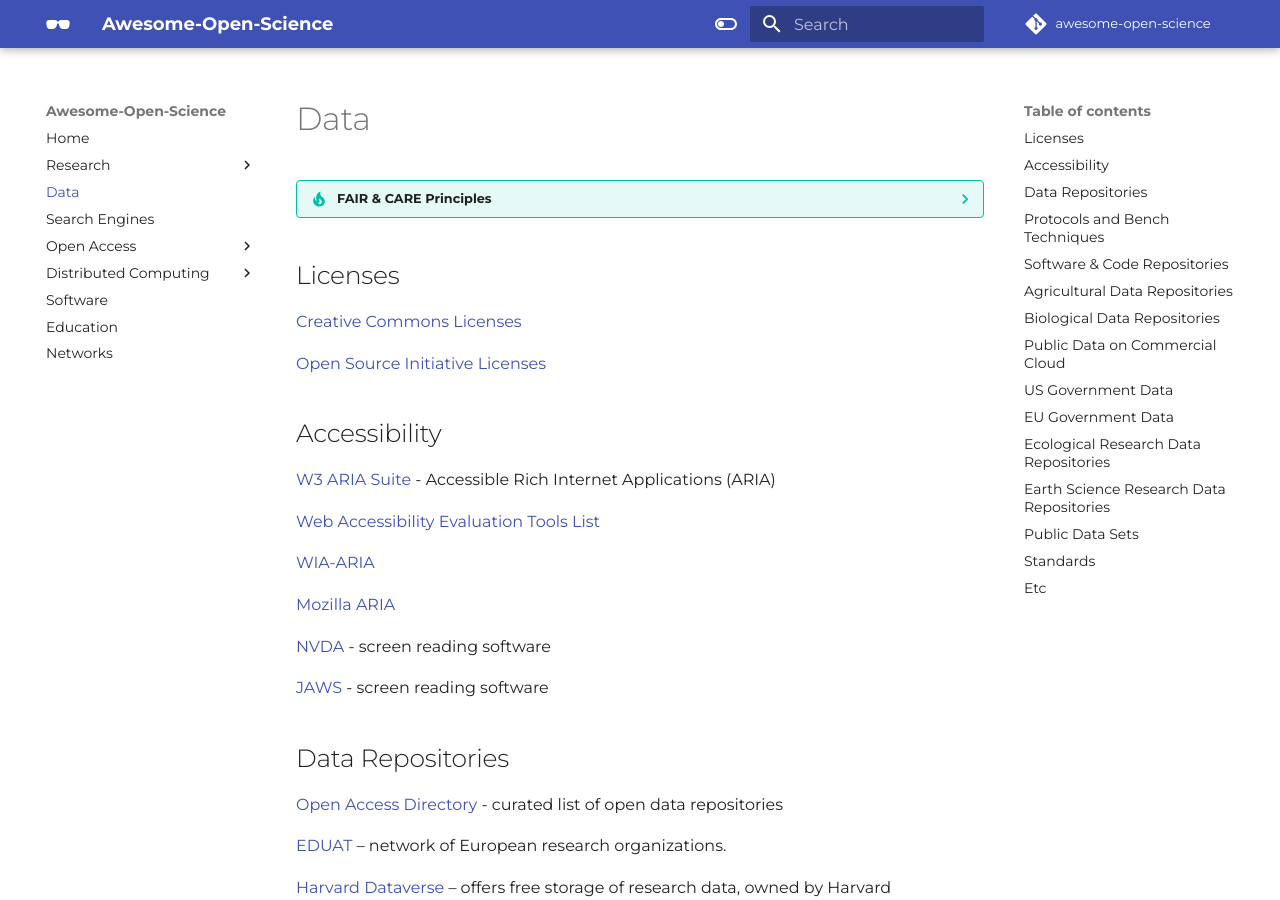
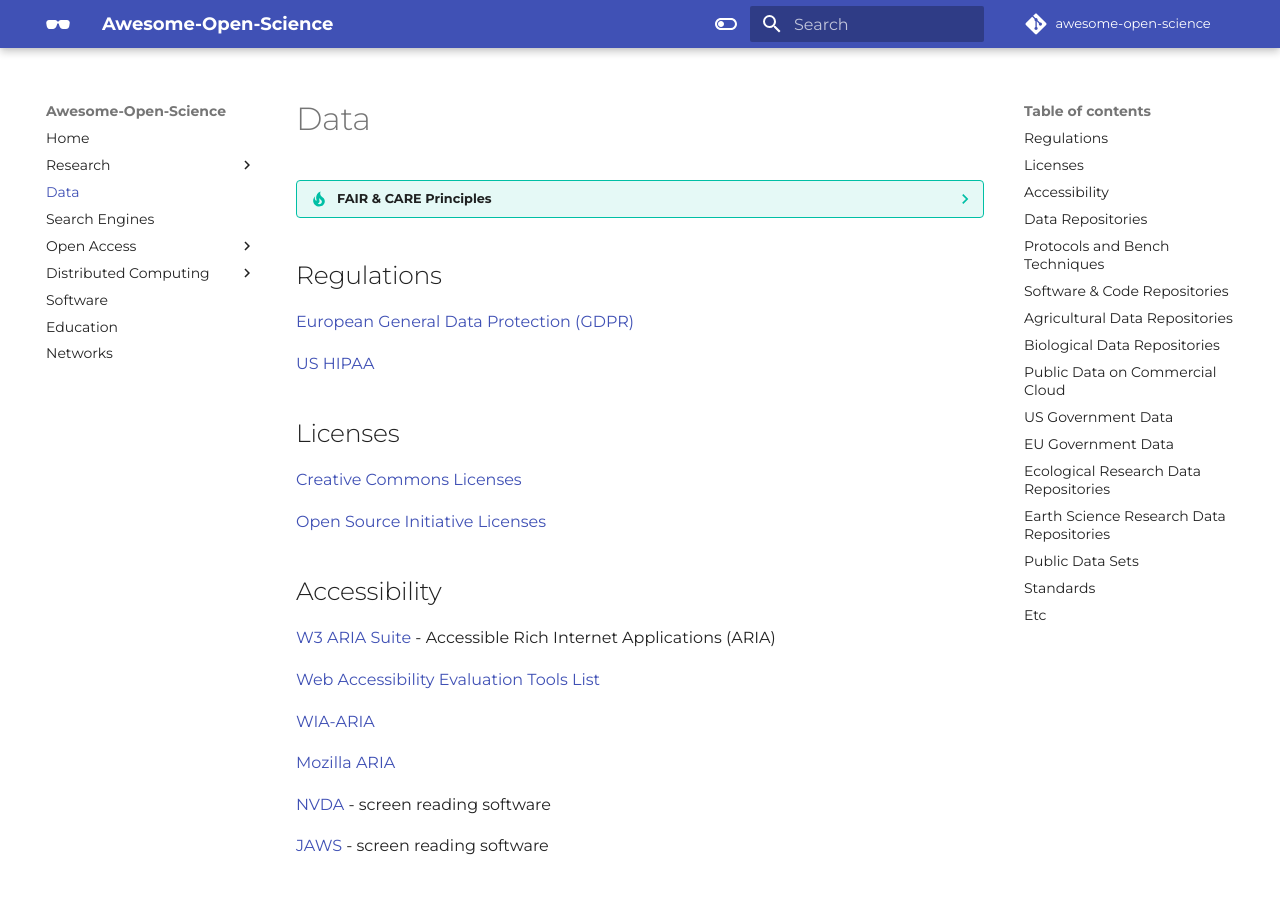
Before and after one commit to tyson-swetnam/awesome-open-science, an MkDocs documentation site: the page built from docs/data.md, in a window 1280 px wide and 900 px high. Built offline with MkDocs 1.6.1 and Material for MkDocs 9.7.7, drawn with Linux system fonts in a browser that asks for light colours; some web fonts are replaced; comment, search, counter and statistics services are not loaded.

Commit message:
Update data.md

```diff
--- a/docs/data.md
+++ b/docs/data.md
@@ -11,6 +11,14 @@
     [Carroll et al. (2020)](http://doi.org/10.5334/dsj-2020-043){target=_blank} established the CARE Principles for Indigenous Data Governance.
 
     [full document :fontawesome-solid-file-pdf:](https://static1.squarespace.com/static/5d3799de845604000199cd24/t/5da9f4479ecab221ce848fb2/1571419335217/CARE+Principles_One+Pagers+FINAL_Oct_17_2019.pdf){target=_blank}
+
+    [US Indigenous Data Sovereignty Network](https://usindigenousdata.org/){target=_blank}
+
+## Regulations
+
+[European General Data Protection (GDPR)](https://gdpr-info.eu/)
+
+[US HIPAA](https://www.hhs.gov/hipaa/for-professionals/privacy/laws-regulations/index.html)
 
 ## Licenses
 
```
